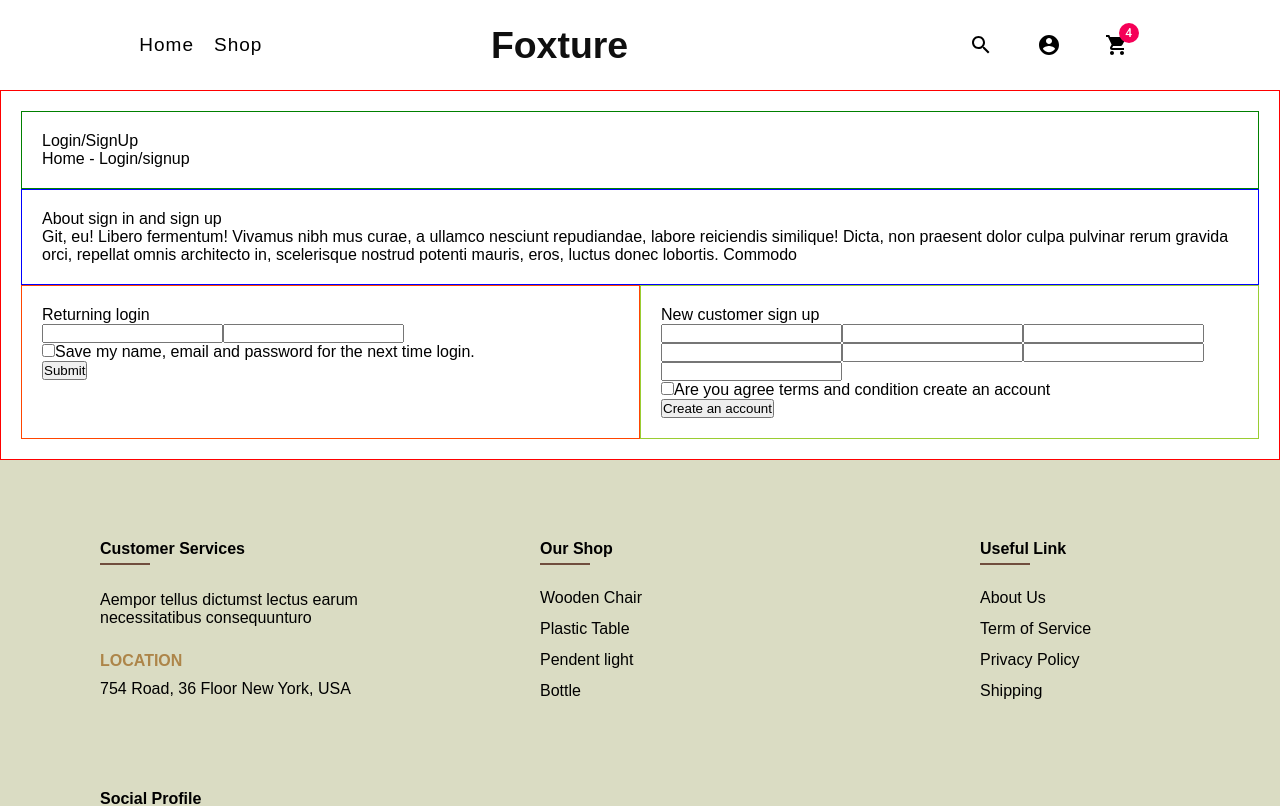
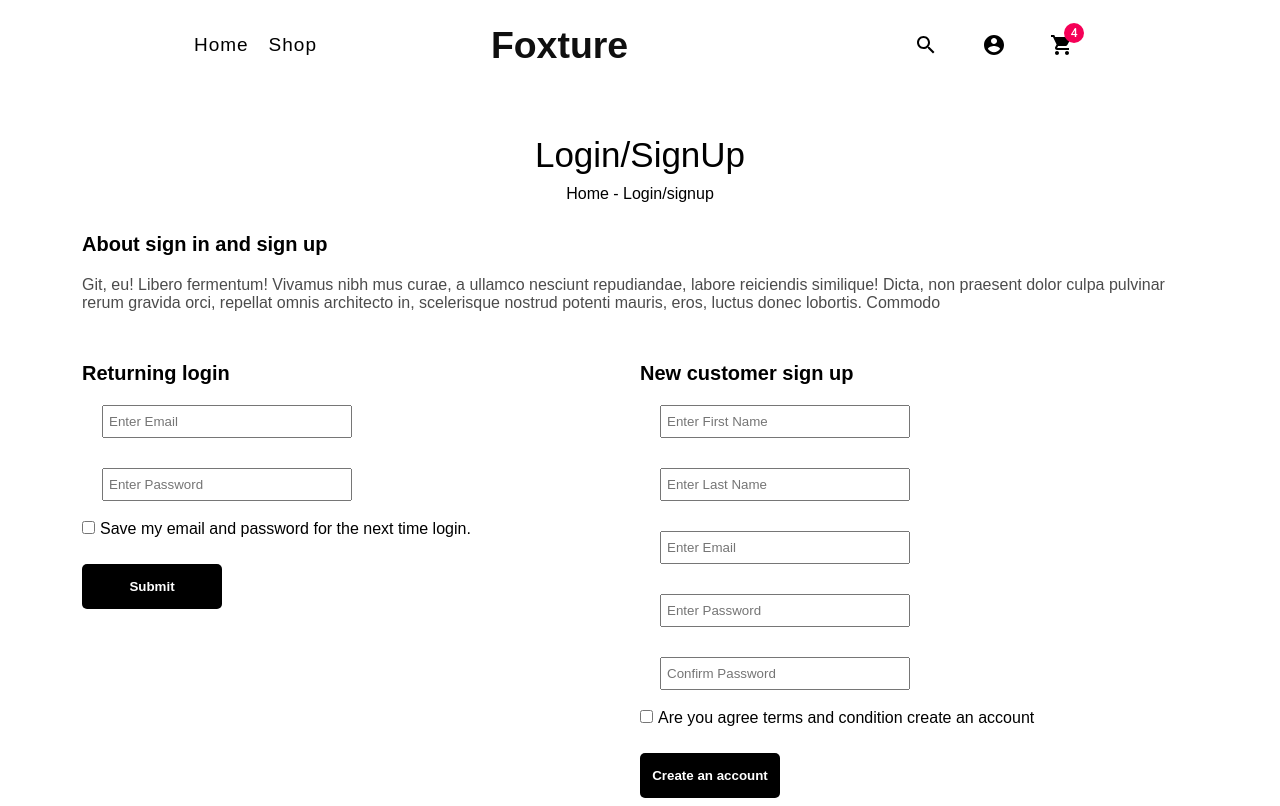
Before and after one commit to sameers-b/foxture-template-react, a React (Create React App) app: page / in a window 1280 px wide. Shown: the top 806 px of the page. Built offline with nearby package versions, Linux system fonts and the light colour scheme; the HTML template or start-up script is replaced by a standard one.

Commit message:
auth-done

```diff
--- a/src/Components/Header/Header.css
+++ b/src/Components/Header/Header.css
@@ -14,7 +14,7 @@ header {
   width: 100%;
   height: 90px;
   display: flex;
-  justify-content: space-around;
+  justify-content: space-evenly;
   align-items: center;
   padding: 15px 20px;
   z-index: 10;
--- a/src/Pages/Auth/Auth.css
+++ b/src/Pages/Auth/Auth.css
@@ -1,27 +1,76 @@
 .auth-container {
-  border: 1px solid red;
+  /* border: 1px solid red; */
   padding: 20px;
+  width: 100%;
+  margin: 10px 0 50px 0;
 }
 .auth-page-name {
-  border: 1px solid green;
-  padding: 20px;
+  /* border: 1px solid green; */
+  text-align: center;
+}
+.auth-page-name p:first-child {
+  font-size: 35px;
+  margin-bottom: 10px;
 }
 .auth-about {
-  border: 1px solid blue;
-  padding: 20px;
+  /* border: 1px solid blue; */
+}
+.auth-about p:first-child {
+  font-size: 20px;
+  font-weight: bold;
+  margin: 15px 0 20px 0;
+}
+.auth-about p:last-child {
+  opacity: 0.7;
+  margin: 0 0 20px 0;
 }
 .auth-pages {
   display: flex;
   flex-wrap: wrap;
   justify-content: space-between;
 }
+.auth-pages p {
+  /* border: 1px solid blue; */
+  font-size: 20px;
+  font-weight: bold;
+}
 .auth-login {
-  border: 1px solid orangered;
-  padding: 20px;
+  /* border: 1px solid orangered; */
   flex: 50%;
 }
+.auth-container input[type="text"],
+input[type="email"],
+input[type="password"] {
+  height: 33px;
+  width: 250px;
+  outline: none;
+  margin: 20px 10px 10px 20px;
+  padding-left: 5px;
+  /* border: 1px solid black; */
+}
+input[type="checkbox"] {
+  margin: 10px 5px 30px 0;
+}
 .auth-register {
-  border: 1px solid yellowgreen;
-  padding: 20px;
+  /* border: 1px solid yellowgreen; */
   flex: 50%;
 }
+.auth-container .auth-page-name,
+.auth-about,
+.auth-pages,
+.auth-login,
+.auth-register {
+  width: 90%;
+  margin: 0 auto;
+  padding: 15px 0 0 0;
+}
+.auth-container .btn {
+  height: 45px;
+  width: 140px;
+  border: none;
+  outline: none;
+  background-color: black;
+  color: white;
+  font-weight: bold;
+  border-radius: 5px;
+}
--- a/src/Pages/Auth/Auth.js
+++ b/src/Pages/Auth/Auth.js
@@ -23,14 +23,14 @@ const Auth = () => {
             <form>
               <p>Returning login</p>
               <span>
-                <input />
+                <input type="email" placeholder="Enter Email" />
               </span>
               <span>
-                <input />
+                <input type="password" placeholder="Enter Password" />
               </span>
               <div>
                 <input type="checkbox" />
-                Save my name, email and password for the next time login.
+                Save my email and password for the next time login.
               </div>
               <button className="btn">Submit</button>
             </form>
@@ -38,13 +38,15 @@ const Auth = () => {
           <div className="auth-register">
             <form>
               <p>New customer sign up</p>
-              <input />
-              <input />
-              <input />
-              <input />
-              <input />
-              <input />
-              <input />
+              <input type="text" placeholder="Enter First Name" />
+              <br />
+              <input type="text" placeholder="Enter Last Name" />
+              <br />
+              <input type="email" placeholder="Enter Email" />
+              <br />
+              <input type="password" placeholder="Enter Password" />
+              <br />
+              <input type="password" placeholder="Confirm Password" />
               <div>
                 <input type="checkbox" />
                 Are you agree terms and condition create an account
```
